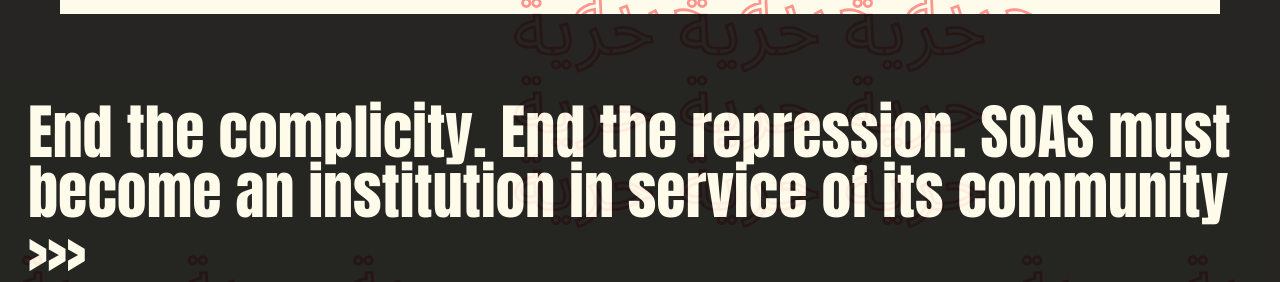
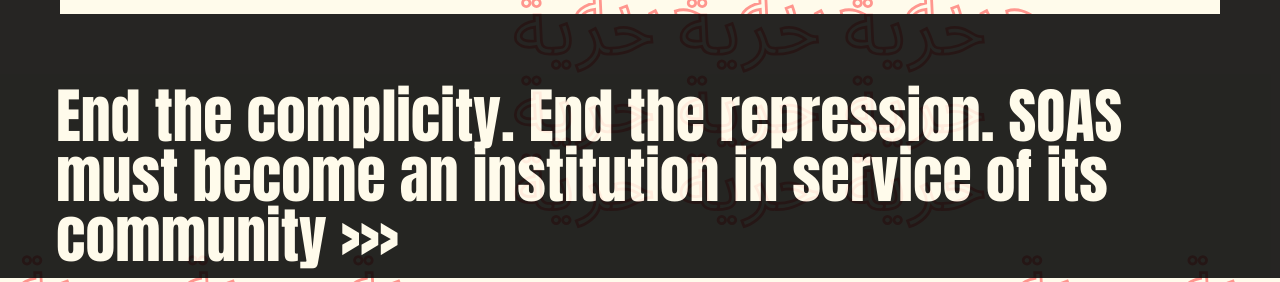
Before and after one commit to adilkhan49/soas-liberated-zone, a React (Vite) app in the folder frontend/: page / in a window 1280 px wide. Shown: the part 670-952 px from the top of the page. Built offline with nearby package versions, Linux system fonts and the light colour scheme; no server answers; a web font is replaced by a local one.

Commit message:
link to getinvolved from home page

```diff
--- a/frontend/src/routes/home.jsx
+++ b/frontend/src/routes/home.jsx
@@ -33,10 +33,11 @@ class Home extends Component {
         <div class="flex justify-center  h-[80vh] ">
           <Carousel images={this.state.carousel_images} />
         </div>
-        <div class='font-anton bg-black opacity-85 hover:opacity-50 text-opacity-100 text-amber-50 text-left text-2xl sm:text-6xl p-3 sm:p-7'>
-          {"End the complicity. End the repression. SOAS must become an institution in service of its community >>>"}
+        <div class=' font-anton bg-black opacity-85 hover:opacity-50 text-opacity-100 text-amber-50 text-left text-2xl sm:text-6xl p-3 sm:px-14'>
+          <Link to='/getinvolved' class="no-underline text-amber-50">
+            {"End the complicity. End the repression. SOAS must become an institution in service of its community >>>"}
+          </Link>
         </div>
-
 
         <div class='relative flex flex-col justify-center min-w-full container py-10 px-4 sm:p-14 pb-0 text-red-800  text-lg sm:text-4xl text-center  text-italic justify-center '>
           <div class='z-10 relative flex justify-center min-w-full container font-kanit font-bold italic p-2 sm:py-5 sm:px-32  bg-amber-50 text-red-800  text-lg sm:text-4xl text-center text-italic justify-center shadow-2xl border-4 border-red-800 leading-normal'>
```
